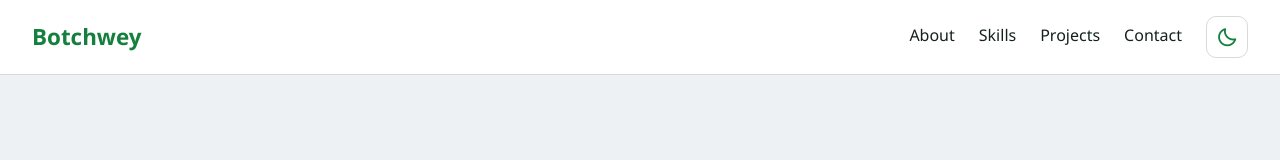
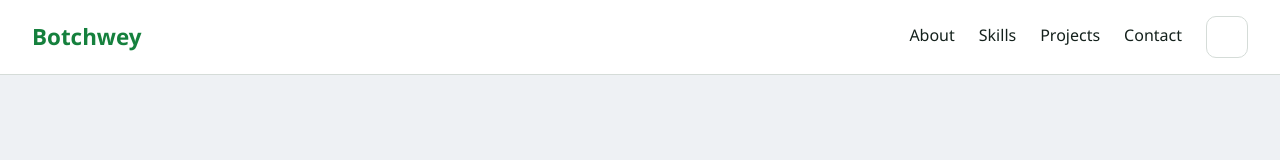
Before and after one commit to michaelbotchwey2024-arch/bit225-Assignment-2-ID-400622039066, a React (Vite) app: page / in a window 1280 px wide. Shown: the top 160 px of the page. Built offline with nearby package versions, Linux system fonts and the light colour scheme.

Commit message:
Update Navbar.jsx

```diff
--- a/src/components/Navbar.jsx
+++ b/src/components/Navbar.jsx
@@ -47,7 +47,7 @@ function Navbar({ name, theme, onToggleTheme }) {
                     onClick={onToggleTheme}
                     aria-label="Toggle theme"
                 >
-                    <i className={theme === 'light' ? 'bx bx-moon' : 'bx bx-sun'}></i>
+                    <i className={theme === 'light' ? 'bx bx-🌙 ' : 'bx bx-☀️ '}></i>
                 </button>
 
             </nav>
```
